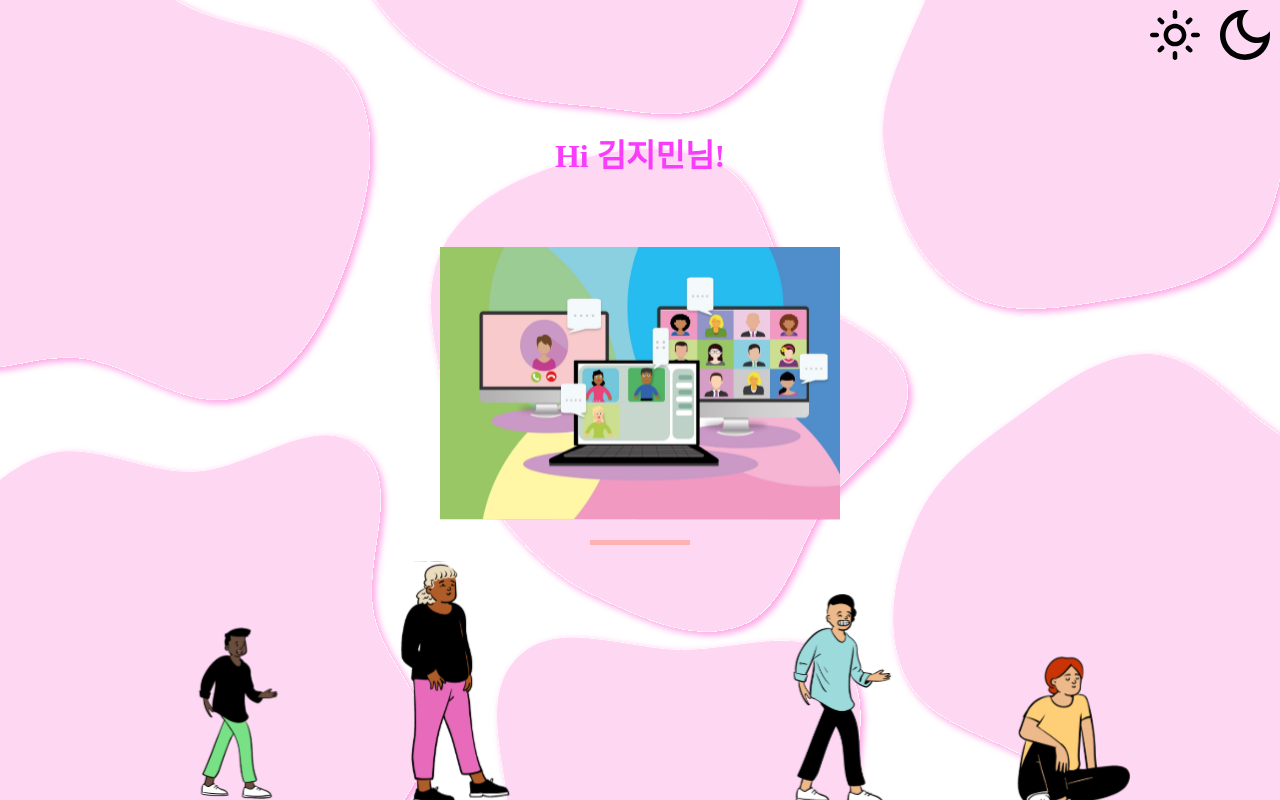
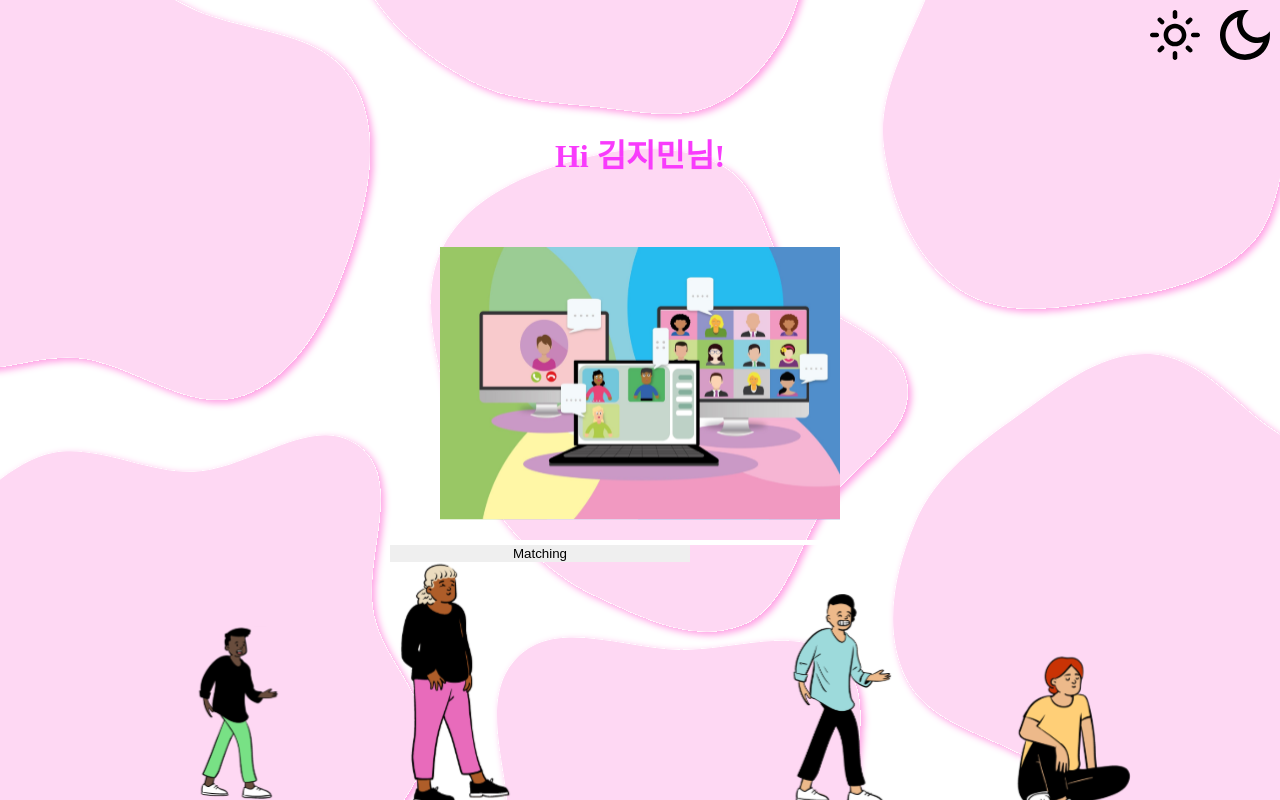
Before and after one commit to DSM-Matching/Matching-Front, a React (Create React App) app: page / in a window 1280 px wide. Built offline with nearby package versions, Linux system fonts and the light colour scheme.

Commit message:
[MODIFY] match 화면 수정

```diff
--- a/src/components/main/MatchWait.tsx
+++ b/src/components/main/MatchWait.tsx
@@ -1,7 +1,7 @@
 
 /** @jsxImportSource @emotion/react */
 
-import { matchContainer, matchLoadingBar, matchLoadingCheckBar } from '../../utils/css/EmotionComponent';
+import { matchContainer, matchLoadingBar, matchButton } from '../../utils/css/EmotionComponent';
 import { matchingImg } from '../assets';
 
 const MatchWait = () => {
@@ -9,7 +9,8 @@ const MatchWait = () => {
     <div css={matchContainer}>
       <h1>Hi 김지민님!</h1>
       <img src={matchingImg} alt="매칭이미지"/>
-      <div css={[matchLoadingBar, matchLoadingCheckBar]}/>
+      <div css={[matchLoadingBar]}/>
+      <button css={matchButton}>Matching</button>
     </div>
   )
 }
```
